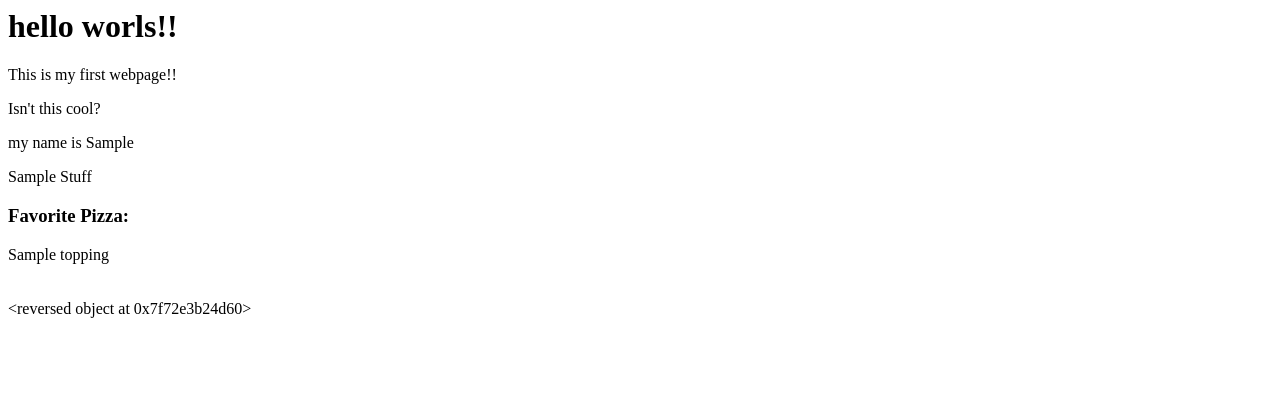
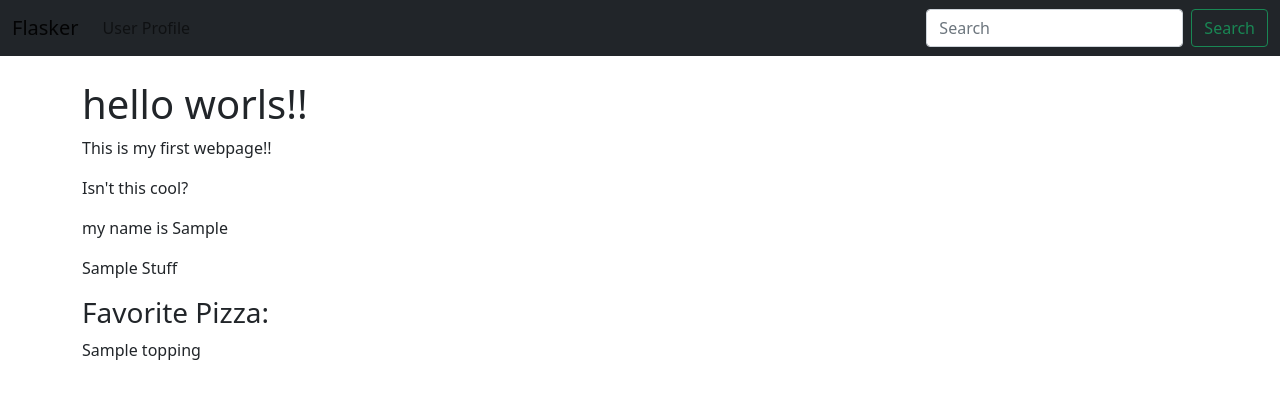
Before and after one commit to Saumya69/flasker, a Flask app: template templates/index.html in a window 1280 px wide. Shown: the top 409 px of the page. Run offline with Flask 2, Linux system fonts and the light colour scheme; the template is opened without the code that fills it: most values are stand-ins (such as "Sample title", 1, 10 or a date in 2020).

Commit message:
initial commit

```diff
--- /dev/null
+++ b/templates/base.html
@@ -0,0 +1,32 @@
+<!doctype html>
+<html lang="en">
+  <head>
+    <!-- Required meta tags -->
+    <meta charset="utf-8">
+    <meta name="viewport" content="width=device-width, initial-scale=1">
+
+    <!-- Bootstrap CSS -->
+    <link href="https://cdn.jsdelivr.net/npm/bootstrap@5.1.3/dist/css/bootstrap.min.css" rel="stylesheet" integrity="sha384-1BmE4kWBq78iYhFldvKuhfTAU6auU8tT94WrHftjDbrCEXSU1oBoqyl2QvZ6jIW3" crossorigin="anonymous">
+
+    <title>flasker!</title>
+  </head>
+  <body>
+  	{% include 'navbar.html' %}
+    <br/>
+    <div class="container">
+    {% block content %}
+    {% endblock %}
+</div>
+
+    <!-- Optional JavaScript; choose one of the two! -->
+
+    <!-- Option 1: Bootstrap Bundle with Popper -->
+    <script src="https://cdn.jsdelivr.net/npm/bootstrap@5.1.3/dist/js/bootstrap.bundle.min.js" integrity="sha384-ka7Sk0Gln4gmtz2MlQnikT1wXgYsOg+OMhuP+IlRH9sENBO0LRn5q+8nbTov4+1p" crossorigin="anonymous"></script>
+
+    <!-- Option 2: Separate Popper and Bootstrap JS -->
+    <!--
+    <script src="https://cdn.jsdelivr.net/npm/@popperjs/core@2.10.2/dist/umd/popper.min.js" integrity="sha384-7+zCNj/IqJ95wo16oMtfsKbZ9ccEh31eOz1HGyDuCQ6wgnyJNSYdrPa03rtR1zdB" crossorigin="anonymous"></script>
+    <script src="https://cdn.jsdelivr.net/npm/bootstrap@5.1.3/dist/js/bootstrap.min.js" integrity="sha384-QJHtvGhmr9XOIpI6YVutG+2QOK9T+ZnN4kzFN1RtK3zEFEIsxhlmWl5/YESvpZ13" crossorigin="anonymous"></script>
+    -->
+  </body>
+</html>
--- a/templates/index.html
+++ b/templates/index.html
@@ -1,3 +1,7 @@
+{% extends 'base.html' %}
+
+{% block content %}
+
         <h1>hello worls!!</h1>
 
     <p>This is my first webpage!!</p>
@@ -22,4 +26,9 @@
     {% endfor %}
 
     <br/><br/>
-{{favorite_pizza.0|reverse }}
+
+
+
+
+
+{% endblock %}
--- /dev/null
+++ b/templates/navbar.html
@@ -0,0 +1,23 @@
+<nav class="navbar navbar-expand-lg navbar-light bg-dark">
+  <div class="container-fluid">
+    <a class="navbar-brand" href="{{url_for('index') }}"
+    >Flasker</a>
+    <button class="navbar-toggler" type="button" data-bs-toggle="collapse" data-bs-target="#navbarSupportedContent" aria-controls="navbarSupportedContent" aria-expanded="false" aria-label="Toggle navigation">
+      <span class="navbar-toggler-icon"></span>
+    </button>
+    <div class="collapse navbar-collapse" id="navbarSupportedContent">
+      <ul class="navbar-nav me-auto mb-2 mb-lg-0">
+
+        <li class="nav-item">
+          <a class="nav-link" href="{{ url_for('user', name='sana')}}">User Profile</a>
+        </li>
+
+
+      </ul>
+      <form class="d-flex">
+        <input class="form-control me-2" type="search" placeholder="Search" aria-label="Search">
+        <button class="btn btn-outline-success" type="submit">Search</button>
+      </form>
+    </div>
+  </div>
+</nav>
--- a/templates/user.html
+++ b/templates/user.html
@@ -1 +1,5 @@
-<h1>hello {{ user_name|capitalize }}</h1>
+{% extends 'base.html' %}
+
+{% block content %}
+<h1>Hello {{ user_name|title }}</h1>
+{% endblock %}
```
Also changed, not shown: templates/404.html (+10 -5 lines), templates/500.html (+10 -5 lines). Lines whose indentation alone changed are shown as unchanged.
